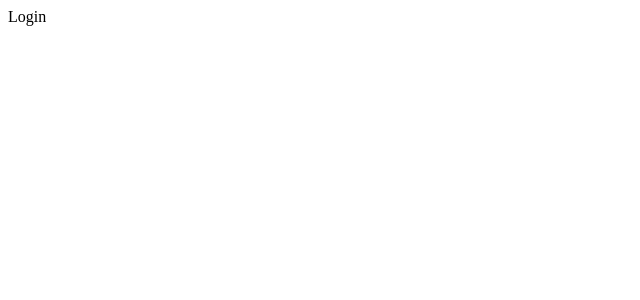
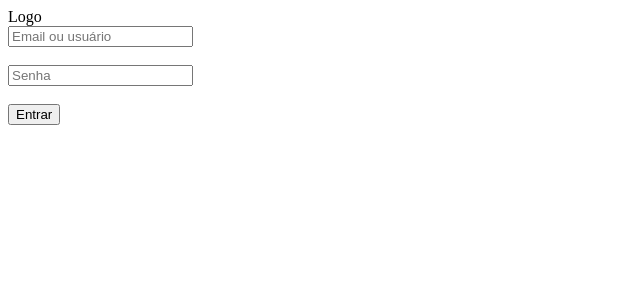
Before and after one commit to AdrianFadiga/Tekurt-Frontend, a React (Vite) app: page / in a window 1280 px wide. Shown: the top 300 px of the page, without its empty margins (0-640 px from the left). Built offline with nearby package versions, Linux system fonts and the light colour scheme.

Commit message:
feat: formulario de login criado e pronto para fazer requisições

```diff
--- a/src/components/Input/index.tsx
+++ b/src/components/Input/index.tsx
@@ -43,7 +43,6 @@ const Input: React.FC<Attributes> = ({ holder, innerRef, type, errorMessage }) =
       { invalidField && <span>campo errado</span>}
       { messageError && <span>{ errorMessage }</span> }
     </div>
-
   );
 };
 
--- a/src/pages/login/index.tsx
+++ b/src/pages/login/index.tsx
@@ -1,6 +1,52 @@
+import { useRef } from 'react';
+import Input from '../../components/Input';
+
 function Login() {
+  const userInputRef = useRef<HTMLInputElement>(null);
+  const passwordInputRef = useRef<HTMLInputElement>(null);
+
+  const verifyFields = () => {
+    const userValue = userInputRef.current?.value;
+    const passwordValue = passwordInputRef.current?.value;
+
+    return !userValue?.length || !passwordValue?.length;
+  };
+
+  const sigIn = () => {
+    const isInvalidFields = verifyFields();
+
+    if(isInvalidFields) console.log('tenta de novo');
+    else console.log('pode entrar');
+  };
+
   return (
-    <div>Login</div>
+    <section>
+      Logo
+      <form onSubmit={ (event) => event.preventDefault() }>
+
+        <Input
+          holder='Email ou usuário'
+          innerRef={ userInputRef }
+          type="text"
+          errorMessage="Insira o seu email ou nome de usuario"
+        />
+
+        <br></br>
+
+        <Input
+          holder='Senha'
+          innerRef={ passwordInputRef }
+          type="password"
+          errorMessage="Insira a sua senha"
+        />
+
+        <br></br>
+
+        <button type="submit" onClick={ sigIn }>
+          Entrar
+        </button>
+      </form>
+    </section>
   );
 }
 
```
